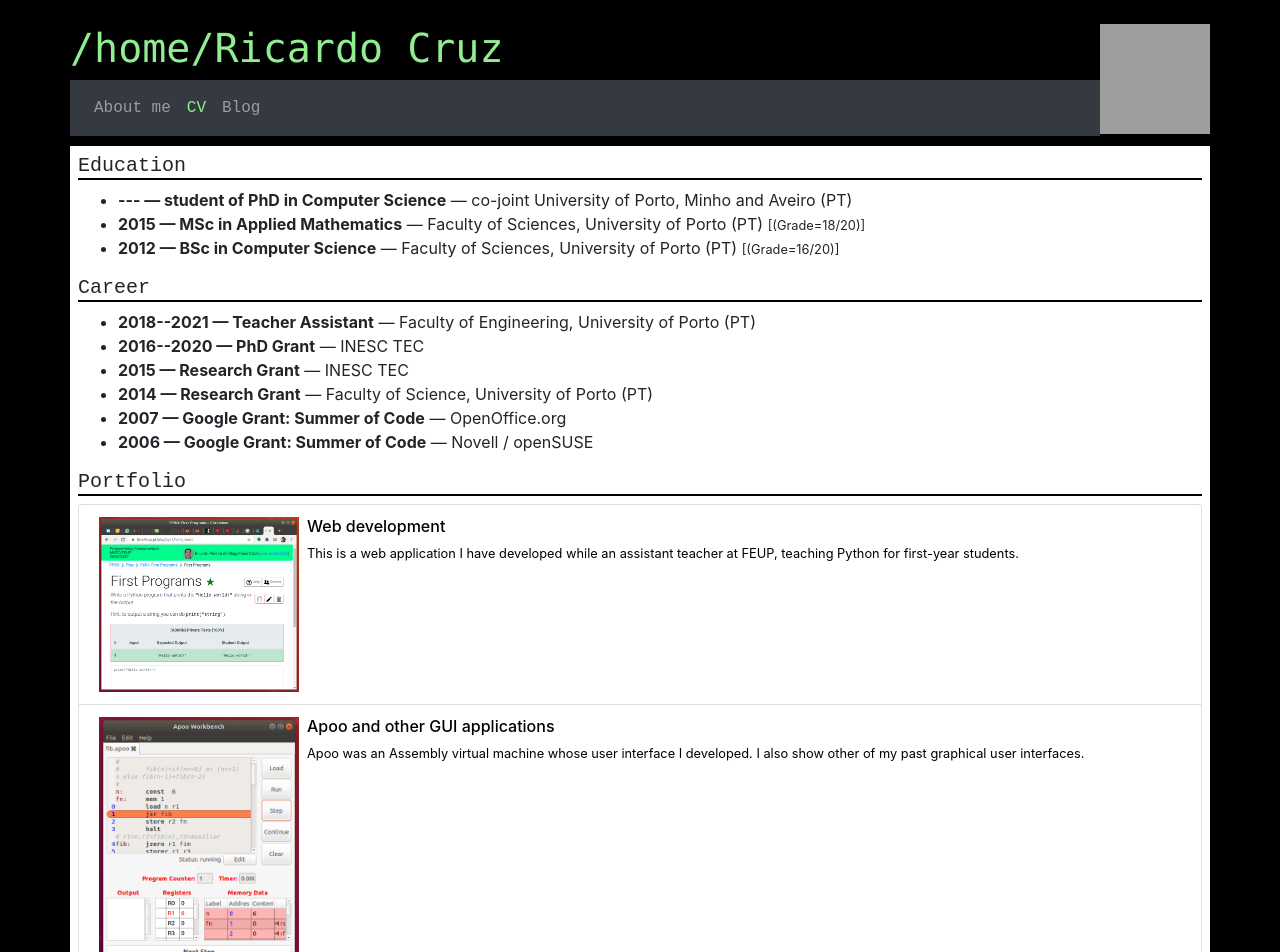
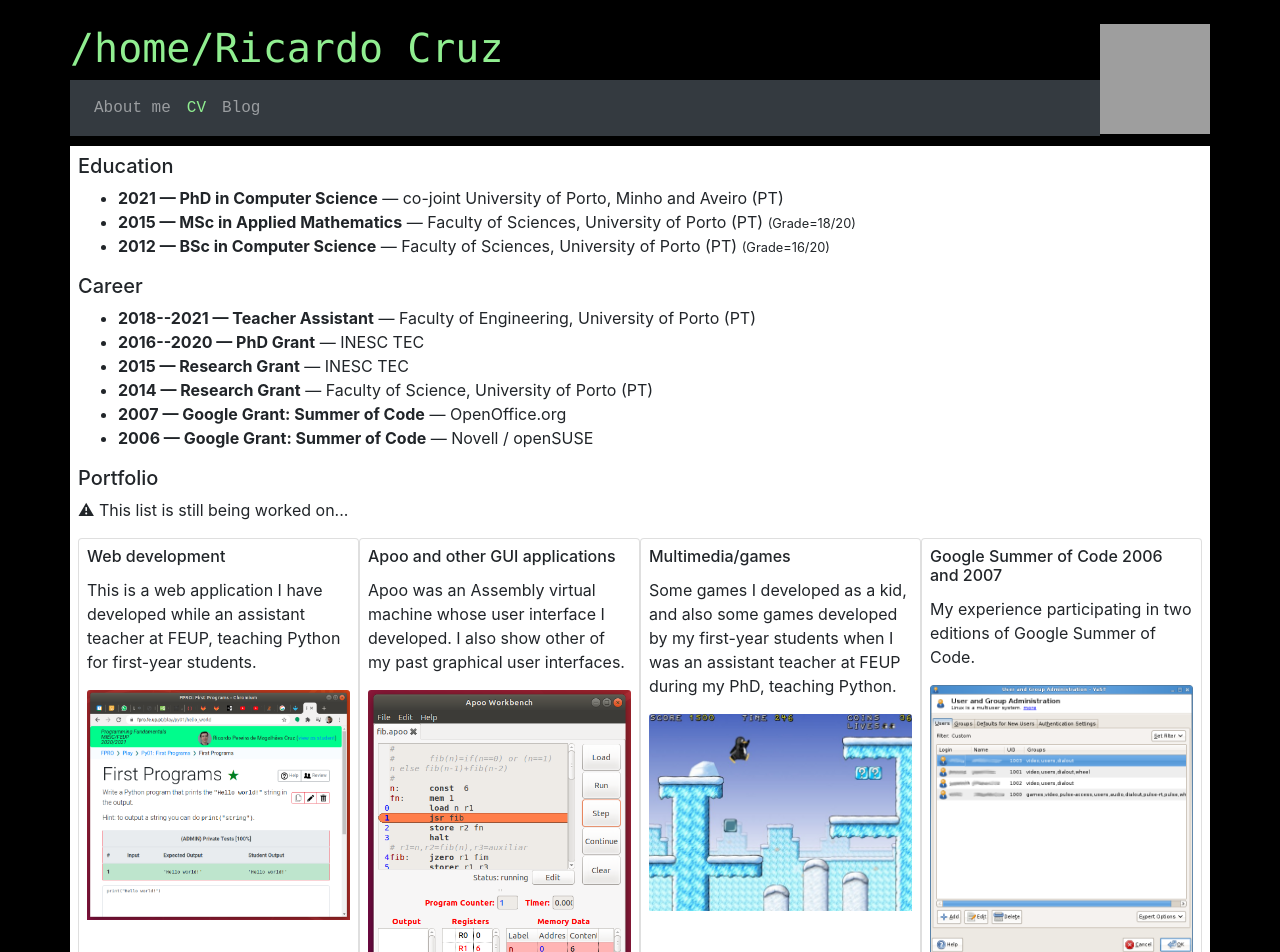
Before and after one commit to rpmcruz/rpmcruz.github.io, a Jekyll site: the page built from cv.html, in a window 1280 px wide. Shown: the top 952 px of the page. Built offline with Jekyll 4.4.1, drawn with Linux system fonts in a browser that asks for light colours; some of the changed text lies outside the part shown; grey boxes are pictures that could not be loaded.

Commit message:
Modified portfolio to grid, and publications to "li".

```diff
--- a/aux/cv/rpcruz.yaml
+++ b/aux/cv/rpcruz.yaml
@@ -8,8 +8,8 @@
 introduction: "My PhD topic is on using deep learning for computer vision. I use TensorFlow and PyTorch, and I have several fundamental publications on the area. Furthermore, I teach programming: Python and C++. I have participated in several projects working on web development, databases, multimedia and others."
 education:
     -
-        date: ---
-        title: student of PhD in Computer Science
+        date: 2021
+        title: PhD in Computer Science
         university: co-joint University of Porto, Minho and Aveiro (PT)
     -
         date: 2015
@@ -27,6 +27,7 @@
         title: Background Invariance by Adversarial Learning
         authors: R. Cruz, R. Prates, E. Filho, J. Costa, J. Cardoso
         publisher: 25th International Conference on Pattern Recognition (ICPR), IEEE
+        image: 2020-backinv.png
     -
         date: 2019
         title: Automatic Augmentation by Hill Climbing
--- a/cv.html
+++ b/cv.html
@@ -6,9 +6,9 @@
 
 <h5 class="cv" name="education">Education</h5>
 <ul>
-  <li><b>--- &mdash; student of PhD in Computer Science</b> &mdash; co-joint University of Porto, Minho and Aveiro (PT)</li>
-  <li><b>2015 &mdash; MSc in Applied Mathematics</b> &mdash; Faculty of Sciences, University of Porto (PT) <small>[(Grade=18/20)]</small></li>
-  <li><b>2012 &mdash; BSc in Computer Science</b> &mdash; Faculty of Sciences, University of Porto (PT) <small>[(Grade=16/20)]</small></li>
+  <li><b>2021 &mdash; PhD in Computer Science</b> &mdash; co-joint University of Porto, Minho and Aveiro (PT)</li>
+  <li><b>2015 &mdash; MSc in Applied Mathematics</b> &mdash; Faculty of Sciences, University of Porto (PT) <small>(Grade=18/20)</small></li>
+  <li><b>2012 &mdash; BSc in Computer Science</b> &mdash; Faculty of Sciences, University of Porto (PT) <small>(Grade=16/20)</small></li>
 </ul>
 
 <h5 class="cv" name="career">Career</h5>
@@ -22,120 +22,73 @@
 </ul>
 
 <h5 class="cv" name="portfolio">Portfolio</h5>
-<div class="list-group">
-  <a href="https://youtu.be/NR-jLv9v9Mw" class="cv list-group-item list-group-item-action">
-    <img class="float-left mr-2" width="200px" src="imgs/cv/portfolio-fproweb.png">
-    <h6>Web development</h6>
-    <div class="small">This is a web application I have developed while an assistant teacher at FEUP, teaching Python for first-year students.</div>
+<p class="mt-2">&#x26A0; This list is still being worked on...</p>
+
+<div class="no-gutters row row-cols-1 row-cols-sm-2 row-cols-md-3 row-cols-lg-4">
+  <div class="col">
+  <a href="https://youtu.be/NR-jLv9v9Mw">
+  <div class="card h-100">
+    <div class="card-body">
+      <h6 class="card-title">Web development</h6>
+      <p class="card-text">This is a web application I have developed while an assistant teacher at FEUP, teaching Python for first-year students.</p>
+      <img class="card-img-top" src="imgs/cv/portfolio-fproweb.png">
+    </div>
   </a>
-  <a href="https://youtu.be/0aqVEiaFqCQ" class="cv list-group-item list-group-item-action">
-    <img class="float-left mr-2" width="200px" src="imgs/cv/portfolio-apoo.png">
-    <h6>Apoo and other GUI applications</h6>
-    <div class="small">Apoo was an Assembly virtual machine whose user interface I developed. I also show other of my past graphical user interfaces.</div>
+  </div>
+  </div>
+  <div class="col">
+  <a href="https://youtu.be/0aqVEiaFqCQ">
+  <div class="card h-100">
+    <div class="card-body">
+      <h6 class="card-title">Apoo and other GUI applications</h6>
+      <p class="card-text">Apoo was an Assembly virtual machine whose user interface I developed. I also show other of my past graphical user interfaces.</p>
+      <img class="card-img-top" src="imgs/cv/portfolio-apoo.png">
+    </div>
   </a>
-  <a href="https://youtu.be/sbtkC9wCWrs" class="cv list-group-item list-group-item-action">
-    <img class="float-left mr-2" width="200px" src="imgs/cv/portfolio-supertux.jpg">
-    <h6>Multimedia/games</h6>
-    <div class="small">Some games I developed as a kid, and also some games developed by my first-year students when I was an assistant teacher at FEUP during my PhD, teaching Python.</div>
+  </div>
+  </div>
+  <div class="col">
+  <a href="https://youtu.be/sbtkC9wCWrs">
+  <div class="card h-100">
+    <div class="card-body">
+      <h6 class="card-title">Multimedia/games</h6>
+      <p class="card-text">Some games I developed as a kid, and also some games developed by my first-year students when I was an assistant teacher at FEUP during my PhD, teaching Python.</p>
+      <img class="card-img-top" src="imgs/cv/portfolio-supertux.jpg">
+    </div>
   </a>
-  <a href="https://youtu.be/euX8TukTiEA" class="cv list-group-item list-group-item-action">
-    <img class="float-left mr-2" width="200px" src="imgs/cv/portfolio-yast2-gtk.png">
-    <h6>Google Summer of Code 2006 and 2007</h6>
-    <div class="small">My experience participating in two editions of Google Summer of Code.</div>
+  </div>
+  </div>
+  <div class="col">
+  <a href="https://youtu.be/euX8TukTiEA">
+  <div class="card h-100">
+    <div class="card-body">
+      <h6 class="card-title">Google Summer of Code 2006 and 2007</h6>
+      <p class="card-text">My experience participating in two editions of Google Summer of Code.</p>
+      <img class="card-img-top" src="imgs/cv/portfolio-yast2-gtk.png">
+    </div>
   </a>
+  </div>
+  </div>
 </div>
 
-<p class="mt-2"><b>&#x26A0; This list is still being worked on...</b></p>
-
-<p class="mt-2 text-muted">&#x2b95; Consult <a href="https://github.com/rpmcruz?tab=repositories">my GitHub for a listing of open-source projects</a>.</p>
+<p class="mt-3 text-muted">&#x2b95; Consult <a href="https://github.com/rpmcruz?tab=repositories">my GitHub for a listing of open-source projects</a>.</p>
 
 <h5 class="cv" name="publications">Publications</h5>
-<div class="list-group">
-  <a href="" class="cv list-group-item list-group-item-action">
-    <img class="float-right" width="200px" src="imgs/cv/">
-    <h6>1. Background Invariance by Adversarial Learning</h6>
-    <div class="small"><b>Authors:</b> R. Cruz, R. Prates, E. Filho, J. Costa, J. Cardoso</div>
-    <div class="small"><b>Year:</b> 2020</div>
-    <div class="small"><b>Published in:</b> 25th International Conference on Pattern Recognition (ICPR), IEEE</div>
-  </a>
-  <a href="https://link.springer.com/chapter/10.1007/978-3-030-30484-3_10" class="cv list-group-item list-group-item-action">
-    <img class="float-right" width="200px" src="imgs/cv/2019-automatic-augmentation.png">
-    <h6>2. Automatic Augmentation by Hill Climbing</h6>
-    <div class="small"><b>Authors:</b> R. Cruz, J. Costa, J. Cardoso</div>
-    <div class="small"><b>Year:</b> 2019</div>
-    <div class="small"><b>Published in:</b> 28th International Conference on Artificial Neural Networks (ICANN), Springer</div>
-  </a>
-  <a href="https://ieeexplore.ieee.org/abstract/document/8857385" class="cv list-group-item list-group-item-action">
-    <img class="float-right" width="200px" src="imgs/cv/2019-averse-segmentation.png">
-    <h6>3. Averse Deep Semantic Segmentation</h6>
-    <div class="small"><b>Authors:</b> R. Cruz, J. Costa, J. Cardoso</div>
-    <div class="small"><b>Year:</b> 2019</div>
-    <div class="small"><b>Published in:</b> 41st Engineering in Medicine and Biology Conference (EMBC), IEEE</div>
-  </a>
-  <a href="https://www.sciencedirect.com/science/article/pii/S004579061930967X?dgcid=coauthor" class="cv list-group-item list-group-item-action">
-    <img class="float-right" width="200px" src="imgs/cv/2019-insulators.png">
-    <h6>4. Insulator visual non-conformity detection in overhead power distribution lines using deep learning</h6>
-    <div class="small"><b>Authors:</b> R. Prates, R. Cruz, A. Marotta, R. Ramos, E. Filho, J. Cardoso</div>
-    <div class="small"><b>Year:</b> 2019</div>
-    <div class="small"><b>Published in:</b> Journal Computers & Electrical Engineering, Springer</div>
-  </a>
-  <a href="https://ieeexplore.ieee.org/abstract/document/8423960/" class="cv list-group-item list-group-item-action">
-    <img class="float-right" width="200px" src="imgs/cv/2018-imbalance-alzheimer.png">
-    <h6>5. A Class Imbalance Ordinal Method for Alzheimer’s Disease Classification</h6>
-    <div class="small"><b>Authors:</b> R. Cruz, M. Silveira, J. Cardoso</div>
-    <div class="small"><b>Year:</b> 2018</div>
-    <div class="small"><b>Published in:</b> 2018 International Workshop on Pattern Recognition in Neuroimaging (PRNI), IEEE</div>
-  </a>
-  <a href="https://link.springer.com/epdf/10.1007/s10044-018-0705-4?author_access_token=p2L5jwabAzmA-hENM_mugfe4RwlQNchNByi7wbcMAY42mOH72RPQeb098_tyy79R09eJLVa1A5i0Fl8_sgW1ks0WseTTuEtHZyi1eB8zBX3Z7vgZBxHJZ3x26EzyODMrDn4oUkmT-tVcZK4oD3u4vQ%3D%3D" class="cv list-group-item list-group-item-action">
-    <img class="float-right" width="200px" src="imgs/cv/2018-imbalance-ordinal.png">
-    <h6>6. Binary ranking for ordinal class imbalance</h6>
-    <div class="small"><b>Authors:</b> R. Cruz, K. Fernandes, J. Costa, M. Pérez Ortiz, J. Cardoso</div>
-    <div class="small"><b>Year:</b> 2018</div>
-    <div class="small"><b>Published in:</b> Journal Pattern Analysis and Applications, Springer</div>
-  </a>
-  <a href="https://ieeexplore.ieee.org/abstract/document/8489696/" class="cv list-group-item list-group-item-action">
-    <img class="float-right" width="200px" src="imgs/cv/2018-oracle.png">
-    <h6>7. Deep image segmentation by quality inference</h6>
-    <div class="small"><b>Authors:</b> K. Fernandes, R. Cruz, J. Cardoso</div>
-    <div class="small"><b>Year:</b> 2018</div>
-    <div class="small"><b>Published in:</b> International Joint Conference on Neural Networks (IJCNN), IEEE</div>
-  </a>
-  <a href="https://link.springer.com/chapter/10.1007/978-3-319-59147-6_47" class="cv list-group-item list-group-item-action">
-    <img class="float-right" width="200px" src="imgs/cv/2017-averse.png">
-    <h6>8. Constraining type II error: building intentionally biased classifiers</h6>
-    <div class="small"><b>Authors:</b> R. Cruz, K. Fernandes, J. Costa, J. Cardoso</div>
-    <div class="small"><b>Year:</b> 2017</div>
-    <div class="small"><b>Published in:</b> International Work-conference on Artificial Neural Networks (IWANN), Springer</div>
-  </a>
-  <a href="https://link.springer.com/chapter/10.1007/978-3-319-59147-6_45" class="cv list-group-item list-group-item-action">
-    <img class="float-right" width="200px" src="imgs/cv/2017-imbalance-coarse.png">
-    <h6>9. Fine-to-coarse ranking in ordinal and imbalanced domains: an application to liver transplantation</h6>
-    <div class="small"><b>Authors:</b> M. Pérez-Ortiz, K. Fernandes, R. Cruz, J. Cardoso</div>
-    <div class="small"><b>Year:</b> 2017</div>
-    <div class="small"><b>Published in:</b> International Work-conference on Artificial Neural Networks (IWANN), Springer</div>
-  </a>
-  <a href="https://link.springer.com/chapter/10.1007/978-3-319-59147-6_46" class="cv list-group-item list-group-item-action">
-    <img class="float-right" width="200px" src="imgs/cv/2017-imbalance-combine.png">
-    <h6>10. Combining ranking with traditional methods for ordinal class imbalance</h6>
-    <div class="small"><b>Authors:</b> R. Cruz, K. Fernandes, J. Costa, M. Pérez-Ortiz, J. Cardoso</div>
-    <div class="small"><b>Year:</b> 2017</div>
-    <div class="small"><b>Published in:</b> International Work-conference on Artificial Neural Networks (IWANN), Springer</div>
-  </a>
-  <a href="https://link.springer.com/chapter/10.1007/978-3-319-58838-4_1" class="cv list-group-item list-group-item-action">
-    <img class="float-right" width="200px" src="imgs/cv/2017-imbalance-ordinal.png">
-    <h6>11. Ordinal class imbalance with ranking</h6>
-    <div class="small"><b>Authors:</b> R. Cruz, K. Fernandes, J. Costa, M. Pérez-Ortiz, J. Cardoso</div>
-    <div class="small"><b>Year:</b> 2017</div>
-    <div class="small"><b>Published in:</b> Iberian conference on pattern recognition and image analysis (Ibpria), Springer</div>
-  </a>
-  <a href="http://ieeexplore.ieee.org/abstract/document/7727469/" class="cv list-group-item list-group-item-action">
-    <img class="float-right" width="200px" src="imgs/cv/2016-imbalance-binary.png">
-    <h6>12. Tackling class imbalance with ranking</h6>
-    <div class="small"><b>Authors:</b> R. Cruz, K. Fernandes, J. Costa, J. Cardoso</div>
-    <div class="small"><b>Year:</b> 2016</div>
-    <div class="small"><b>Published in:</b> International Joint Conference on Neural Networks (IJCNN), IEEE</div>
-  </a>
-</div>
+
+<ol>
+  <li><b><a href="" style="color:inherit">Background Invariance by Adversarial Learning</a></b><br/>R. Cruz, R. Prates, E. Filho, J. Costa, J. Cardoso<br/>25th International Conference on Pattern Recognition (ICPR), IEEE</li>
+  <li><b><a href="https://link.springer.com/chapter/10.1007/978-3-030-30484-3_10" style="color:inherit">Automatic Augmentation by Hill Climbing</a></b><br/>R. Cruz, J. Costa, J. Cardoso<br/>28th International Conference on Artificial Neural Networks (ICANN), Springer</li>
+  <li><b><a href="https://ieeexplore.ieee.org/abstract/document/8857385" style="color:inherit">Averse Deep Semantic Segmentation</a></b><br/>R. Cruz, J. Costa, J. Cardoso<br/>41st Engineering in Medicine and Biology Conference (EMBC), IEEE</li>
+  <li><b><a href="https://www.sciencedirect.com/science/article/pii/S004579061930967X?dgcid=coauthor" style="color:inherit">Insulator visual non-conformity detection in overhead power distribution lines using deep learning</a></b><br/>R. Prates, R. Cruz, A. Marotta, R. Ramos, E. Filho, J. Cardoso<br/>Journal Computers & Electrical Engineering, Springer</li>
+  <li><b><a href="https://ieeexplore.ieee.org/abstract/document/8423960/" style="color:inherit">A Class Imbalance Ordinal Method for Alzheimer’s Disease Classification</a></b><br/>R. Cruz, M. Silveira, J. Cardoso<br/>2018 International Workshop on Pattern Recognition in Neuroimaging (PRNI), IEEE</li>
+  <li><b><a href="https://link.springer.com/epdf/10.1007/s10044-018-0705-4?author_access_token=p2L5jwabAzmA-hENM_mugfe4RwlQNchNByi7wbcMAY42mOH72RPQeb098_tyy79R09eJLVa1A5i0Fl8_sgW1ks0WseTTuEtHZyi1eB8zBX3Z7vgZBxHJZ3x26EzyODMrDn4oUkmT-tVcZK4oD3u4vQ%3D%3D" style="color:inherit">Binary ranking for ordinal class imbalance</a></b><br/>R. Cruz, K. Fernandes, J. Costa, M. Pérez Ortiz, J. Cardoso<br/>Journal Pattern Analysis and Applications, Springer</li>
+  <li><b><a href="https://ieeexplore.ieee.org/abstract/document/8489696/" style="color:inherit">Deep image segmentation by quality inference</a></b><br/>K. Fernandes, R. Cruz, J. Cardoso<br/>International Joint Conference on Neural Networks (IJCNN), IEEE</li>
+  <li><b><a href="https://link.springer.com/chapter/10.1007/978-3-319-59147-6_47" style="color:inherit">Constraining type II error: building intentionally biased classifiers</a></b><br/>R. Cruz, K. Fernandes, J. Costa, J. Cardoso<br/>International Work-conference on Artificial Neural Networks (IWANN), Springer</li>
+  <li><b><a href="https://link.springer.com/chapter/10.1007/978-3-319-59147-6_45" style="color:inherit">Fine-to-coarse ranking in ordinal and imbalanced domains: an application to liver transplantation</a></b><br/>M. Pérez-Ortiz, K. Fernandes, R. Cruz, J. Cardoso<br/>International Work-conference on Artificial Neural Networks (IWANN), Springer</li>
+  <li><b><a href="https://link.springer.com/chapter/10.1007/978-3-319-59147-6_46" style="color:inherit">Combining ranking with traditional methods for ordinal class imbalance</a></b><br/>R. Cruz, K. Fernandes, J. Costa, M. Pérez-Ortiz, J. Cardoso<br/>International Work-conference on Artificial Neural Networks (IWANN), Springer</li>
+  <li><b><a href="https://link.springer.com/chapter/10.1007/978-3-319-58838-4_1" style="color:inherit">Ordinal class imbalance with ranking</a></b><br/>R. Cruz, K. Fernandes, J. Costa, M. Pérez-Ortiz, J. Cardoso<br/>Iberian conference on pattern recognition and image analysis (Ibpria), Springer</li>
+  <li><b><a href="http://ieeexplore.ieee.org/abstract/document/7727469/" style="color:inherit">Tackling class imbalance with ranking</a></b><br/>R. Cruz, K. Fernandes, J. Costa, J. Cardoso<br/>International Joint Conference on Neural Networks (IJCNN), IEEE</li>
+</ol>
 
 <h5 class="cv" name="awards">Awards</h5>
 <ul>
--- a/style.scss
+++ b/style.scss
@@ -3,14 +3,14 @@
 
 /************* PAGE LAYOUT *************/
 
+body {
+  background-color: black;
+  overflow-y: scroll;
+}
+
 .container {
   padding-left: 0;
   padding-right: 0;
-}
-
-body {
-  background-color: black;
-  overflow-y: scroll;
 }
 
 header {
@@ -30,7 +30,7 @@
   background-color: white;
   margin-top: 10px;
   margin-bottom: 20px;
-  padding-bottom: 16px;
+  padding-bottom: 8px;
   border: 8px white solid;
 }
 
@@ -48,13 +48,17 @@
 
 /************* CV *************/
 
-h5.cv {
-  border-bottom: 2px solid black;
-  font-family: monospace;
+.card-body {
+    padding: 8px;
 }
 
-.cv.list-group-item-action {
-  color: black;
+.card:hover {
+    background-color: gray;
+}
+
+.card > a {
+    color: inherit;
+    text-decoration: none;
 }
 
 /************* BLOG *************/
@@ -96,15 +100,15 @@
 
 // FEED tables
 
-table{
+table {
     border:2px solid black;
 }
 
-th{
+th {
     border:1px solid black;
 }
 
-td{
+td {
     border-left: 1px solid #000;
     border-right: 1px solid #000;
 }
```
Also changed, not shown: aux/cv/template.html (+19 -18 lines), imgs/cv/2020-backinv.png (added).
